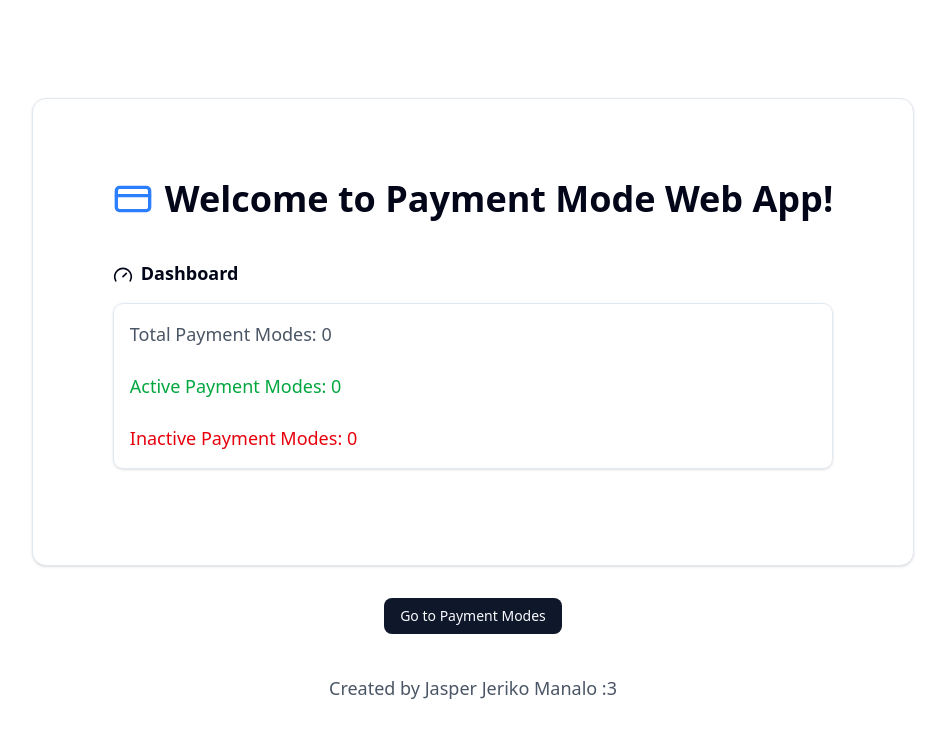
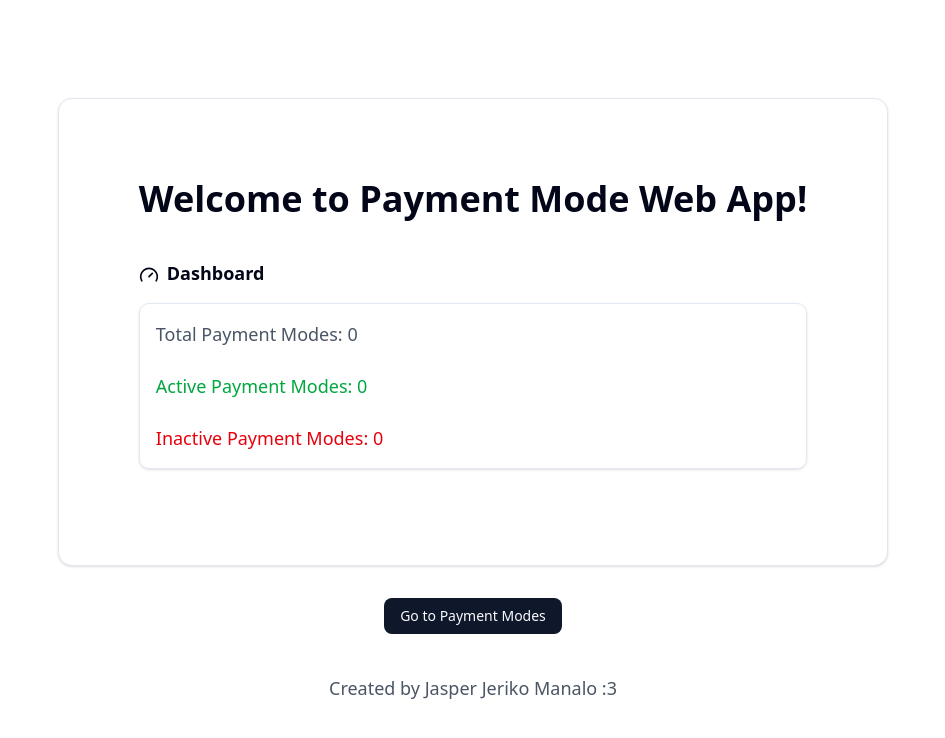
Before and after one commit to JasperManalo/PaymentModeWebApp, a Next.js app in the folder my-app/: page / in a window 1280 px wide. Shown: the top 738 px of the page, without its empty margins (167-1112 px from the left). Built offline with nearby package versions, Linux system fonts and the light colour scheme; no server answers.

Commit message:
remove credit card

```diff
--- a/my-app/app/page.jsx
+++ b/my-app/app/page.jsx
@@ -43,7 +43,6 @@ export default function Home() {
     <div className="flex flex-col items-center justify-center min-h-screen py-2">
       <Card className="p-20 mb-8">
         <h1 className="flex items-center gap-3 text-4xl font-bold mb-4">
-          <CreditCard className="w-10 h-10 text-blue-500" />
           Welcome to Payment Mode Web App!
         </h1>
 
```
